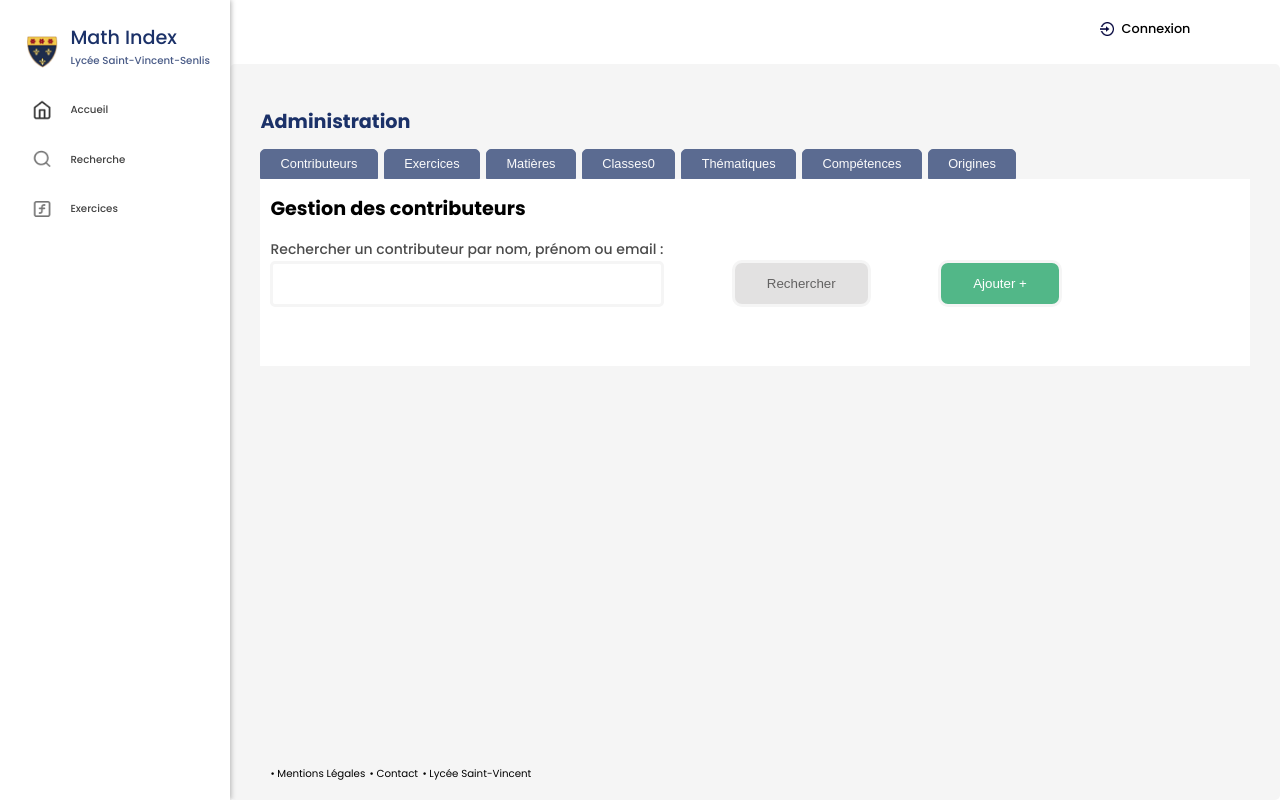
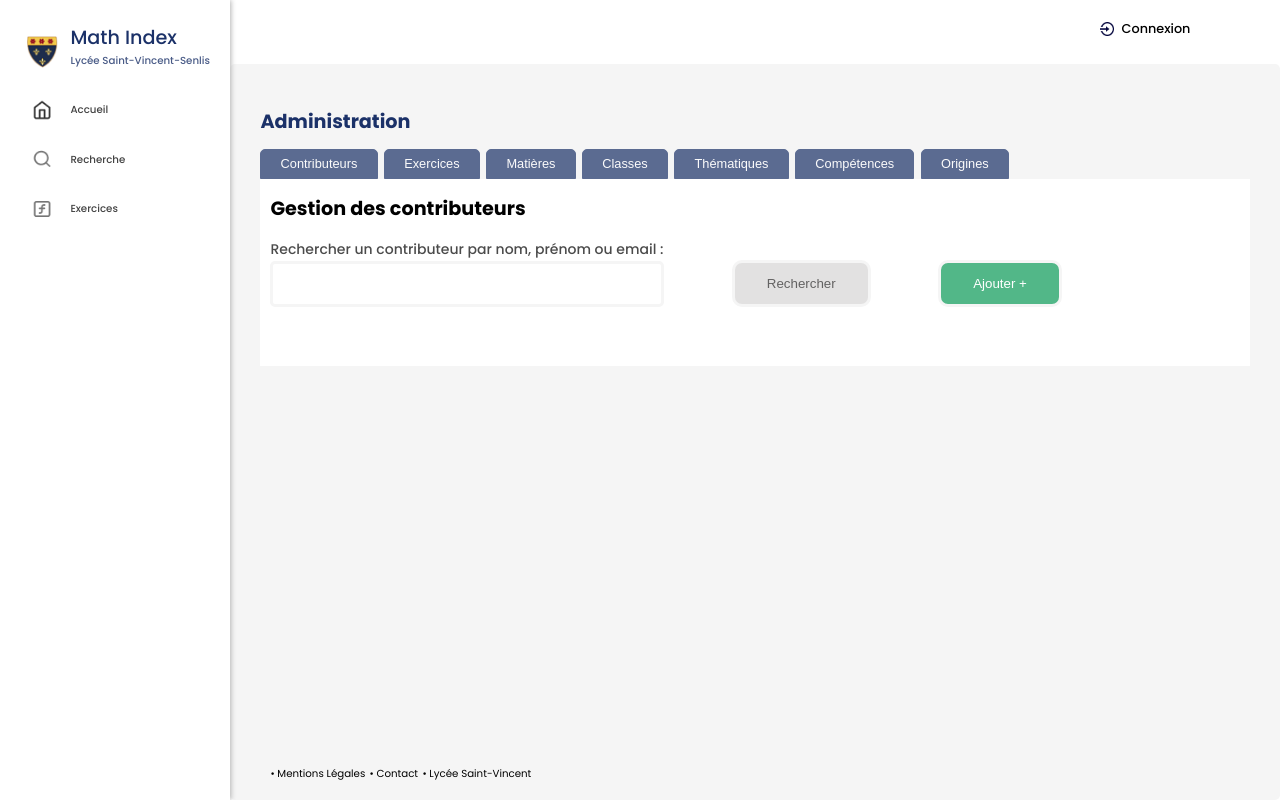
Before and after one commit to SashaCarton/Repository-Math-index, a PHP site: page /administration.php in a window 1280 px wide; the page is wider, and only the part inside the window is pictured. Run offline with PHP 8.4, Linux system fonts and the light colour scheme.

Commit message:
fix bug 0 in administration.php

```diff
--- a/administration.php
+++ b/administration.php
@@ -22,7 +22,7 @@ require_once('connexion_db.php');
                 <button class="tab">Contributeurs</button>
                 <button class="tab">Exercices </button>
                 <button class="tab">Matières</button>
-                <button class="tab">Classes0</button>
+                <button class="tab">Classes</button>
                 <button class="tab">Thématiques</button>
                 <button class="tab">Compétences</button>
                 <button class="tab">Origines</button>
```
